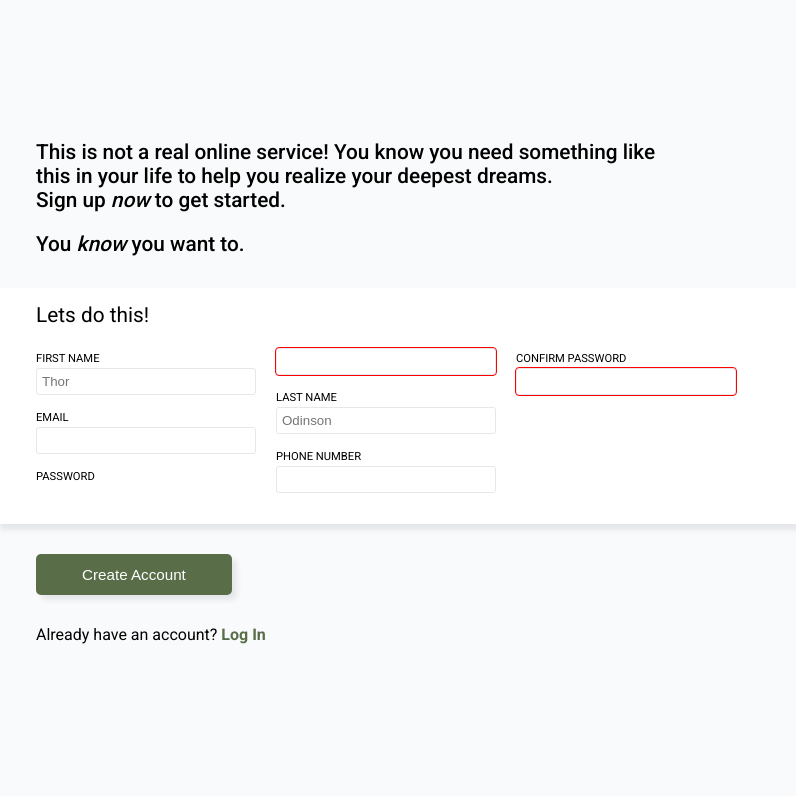
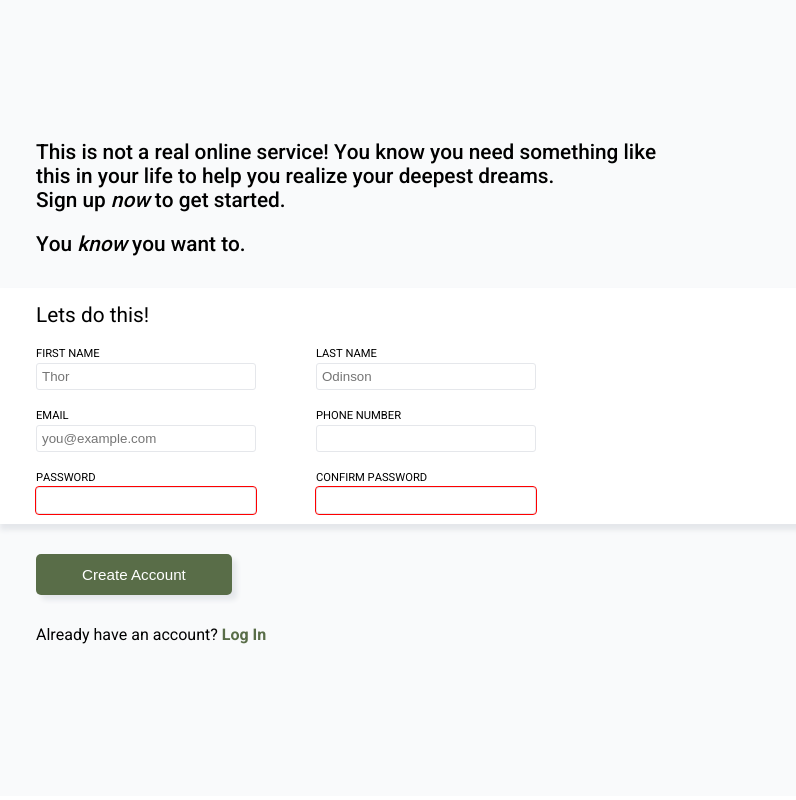
Before and after one commit to Peaches-xo/sign-up-form, a plain HTML site: page index.html in a window 1280 px wide. Shown: the full height of the page, 484-1280 px from the left. Drawn offline with Linux system fonts and the light colour scheme; a web font is replaced by a local one.

Commit message:
Fixed flex layout - inputs in wrong place

```diff
--- a/index.html
+++ b/index.html
@@ -33,31 +33,40 @@
             <p>You <span>know</span> you want to.</p>
         </div>
 
-        <div class="main_form">
+        <div id="form" class="main_form">
             <p>Lets do this!</p>
-            <form>
-                    <label for="firstName">FIRST NAME</label>
-                    <input id="firstName" type="text" placeholder="Thor">
-
-                    <label for="email">EMAIL</label>
-                    <input id="email"  type="text">
-
-                    <label for="password">PASSWORD</label>
-                    <input id="password" class="error" type="password">
-
-                    <label for="lastName">LAST NAME</label>
-                    <input id="lastName" type="text" placeholder="Odinson">
-
-                    <label for="phNumber">PHONE NUMBER</label>
-                    <input id="phNumber"type="text">
-
-                    <label for="password_conf">CONFIRM PASSWORD</label>
-                    <input id="password_conf" class="error" type="password">
+            <form action="" method="post">
+                <ul>
+                    <li>
+                        <label for="firstName">FIRST NAME</label>
+                        <input id="firstName" name="firstName" type="text" placeholder="Thor">
+                    </li>
+                    <li>
+                        <label for="lastName">LAST NAME</label>
+                        <input id="lastName" name="lastName" type="text" placeholder="Odinson">
+                    </li>
+                    <li>
+                        <label for="email">EMAIL</label>
+                        <input id="email" name="email" type="email" placeholder="you@example.com">
+                    </li>
+                    <li>
+                        <label for="phNumber">PHONE NUMBER</label>
+                        <input id="phNumber" name="phNumber" type="number">
+                    </li>
+                    <li>
+                        <label for="password">PASSWORD</label>
+                        <input id="password" name="password" class="error" type="password">
+                    </li>
+                    <li>
+                       <label for="password_conf">CONFIRM PASSWORD</label>
+                      <input id="password_conf" name="password_conf" class="error" type="password">
+                    </li>
+                </ul>
             </form>
         </div>
 
         <div class="main_submit">
-            <button type="Submit">Create Account</button>
+            <button type="Submit" form="form">Create Account</button>
             <p>Already have an account? <a href="#">Log In</a></p>
         </div>
     </main>
--- a/signupform.css
+++ b/signupform.css
@@ -8,6 +8,7 @@
     margin: 0;
     padding: 0;
     box-sizing: border-box;
+    list-style-type: none;
 }
 
 @font-face{
@@ -22,7 +23,7 @@ img {
 
 body{
     display:flex;
-   justify-content: center;
+    justify-content: center;
     background-color: black;
 }
 
@@ -75,18 +76,17 @@ body{
     height: 100vh;
     background: white;
     font-family: 'Roboto', sans-serif;
+    font-kerning: none;
     font-weight: 500;
     font-size: 1.3rem;
-
-
 }
-    .main_text{
+    .main_text{                 /* THIS IS NOT A REAL ONLINE... */
         background: var(--lightgreyBG);
         padding: 120px 120px 5px 40px;
         height: 36%;
     }
 
-    .main_text p{
+    .main_text p{               /* YOU KNOW YOU WANT TO */
         margin-top: 20px;
     }
 
@@ -94,37 +94,35 @@ body{
         font-style: italic;
     }
 
-    .main_form p {
-        margin: 0px 0px 15px 10px;
+    .main_form p {              /* LETS DO THIS */
+        margin: 0px 0px 10px 10px;
     }
 
     .main_form{
         padding: 15px 30px;
         font-weight: normal;
-        display: flex;
-        flex-direction: column;
         height: 29.5%;
         box-shadow: 5px 5px 5px 1px var(--inputBorder);
         position: relative;
         z-index: 2;
     }
 
-    form{
+    form ul{
+        display:flex;
+        flex-wrap: wrap;
+    }
+
+    li {
         display:flex;
         flex-direction: column;
-        flex-wrap: wrap;
-        height:85%;
-        width: 80%;
-
+        margin-bottom: 3px;
     }
 
     label{
         font-size: 0.7rem;
         padding-left: 10px;
         margin: 10px 0px -3px;
-
     }
-
 
     input{
         margin: 6px 10px;
@@ -134,12 +132,17 @@ body{
         border-radius: 3px;
         border: 1px solid var(--inputBorder);
     }
+
+    input:nth-of-type(odd){
+        margin-right: 50px;
+    }
+
         input:focus{
-            outline: 0.5px solid blue;
+            outline: 0.5px solid rgb(37, 137, 237);
             box-shadow: 5px 5px 5px var(--inputBorder);
         }
 
-        input[type=password].error{
+        input.error{
             outline: 0.5px solid red;
         }
 
```
